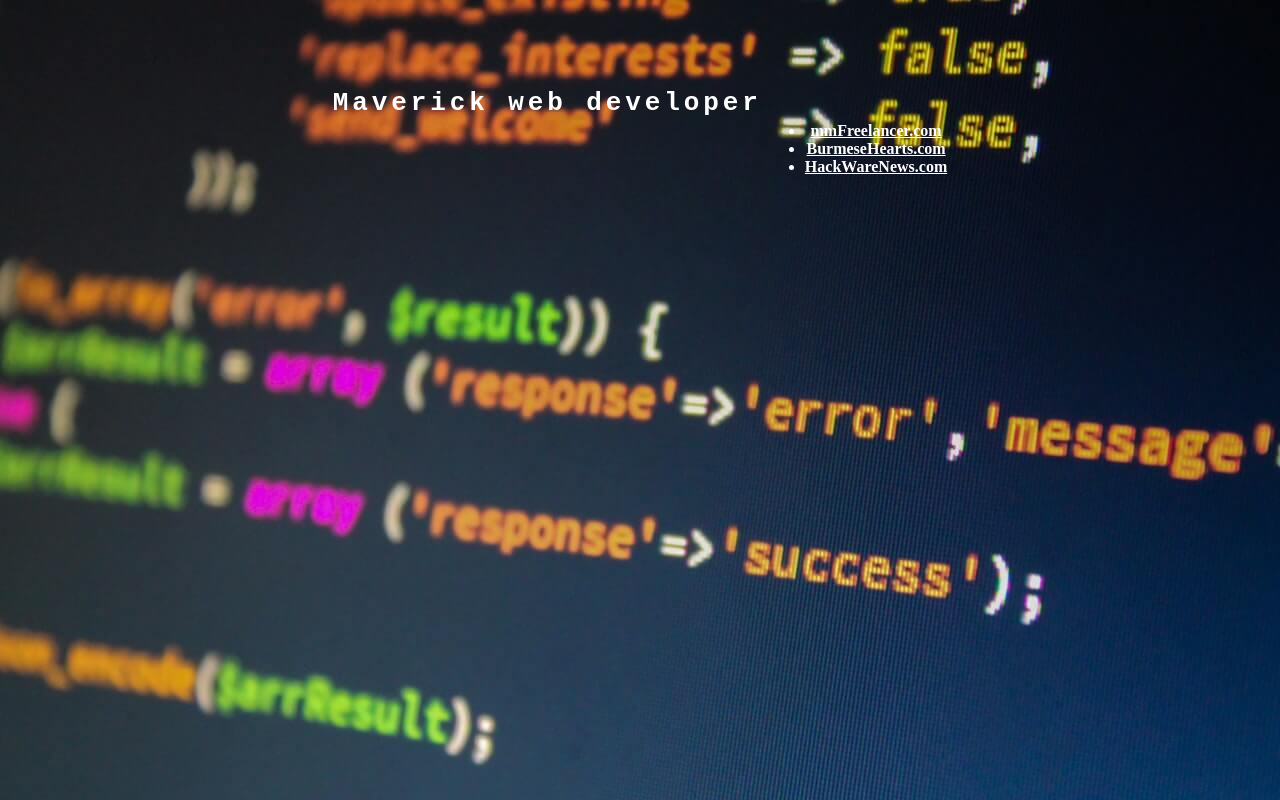
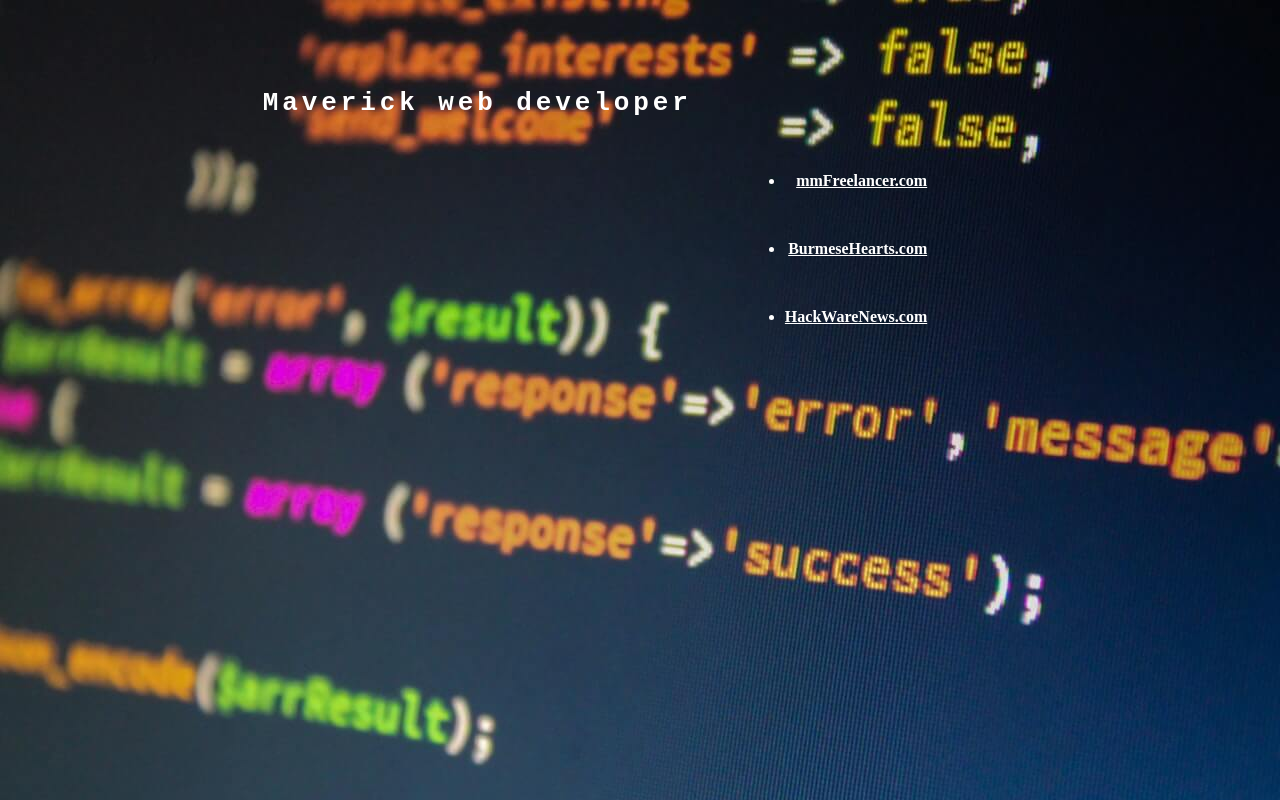
Before and after one commit to 1780089G/1780089G.github.io, a plain HTML site: page index.html in a window 1280 px wide. Drawn offline with Linux system fonts and the light colour scheme.

Commit message:
12-9-2017

```diff
--- a/app.css
+++ b/app.css
@@ -44,7 +44,9 @@ h1 {
 */
 		li {
 			color: white;
-			text-align: center;
+			text-align: right;
+      padding-right: 40px;
+      margin: 50px;
 		}
 		ul
 	{
```
